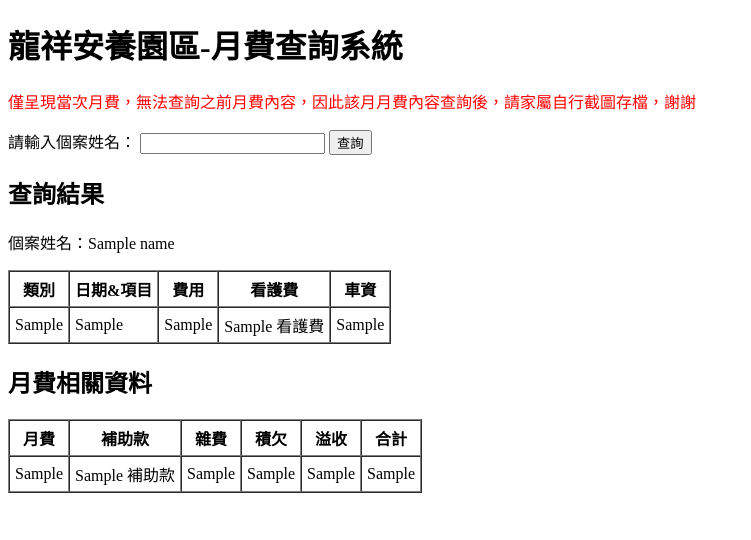
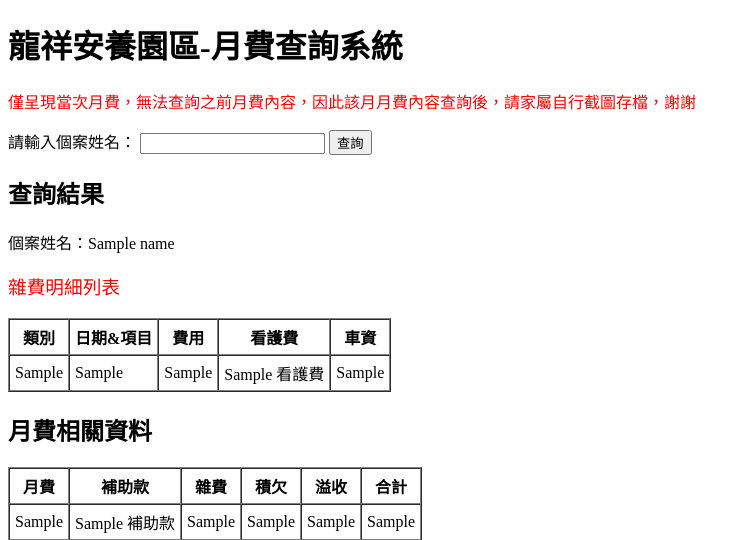
Before and after one commit to ls471471/expense-query-app, a Flask app: template templates/index.html in a window 1280 px wide. Shown: the top 540 px of the page, without its empty margins (0-751 px from the left). Run offline with Flask 3, Linux system fonts and the light colour scheme; the template is opened without the code that fills it: most values are stand-ins (such as "Sample title", 1, 10 or a date in 2020); parts of the project's set-up code (start-up, migrations or seed data) failed here and were passed over.

Commit message:
Update index.html

```diff
--- a/templates/index.html
+++ b/templates/index.html
@@ -16,6 +16,7 @@
     {% if results is not none %}
         <h2>查詢結果</h2>
         <p>個案姓名：{{ name }}</p>
+        <p style="color:red; font-size:14pt;">雜費明細列表</p>
         <table border="1" cellpadding="5" cellspacing="0">
             <thead>
                 <tr>
```
